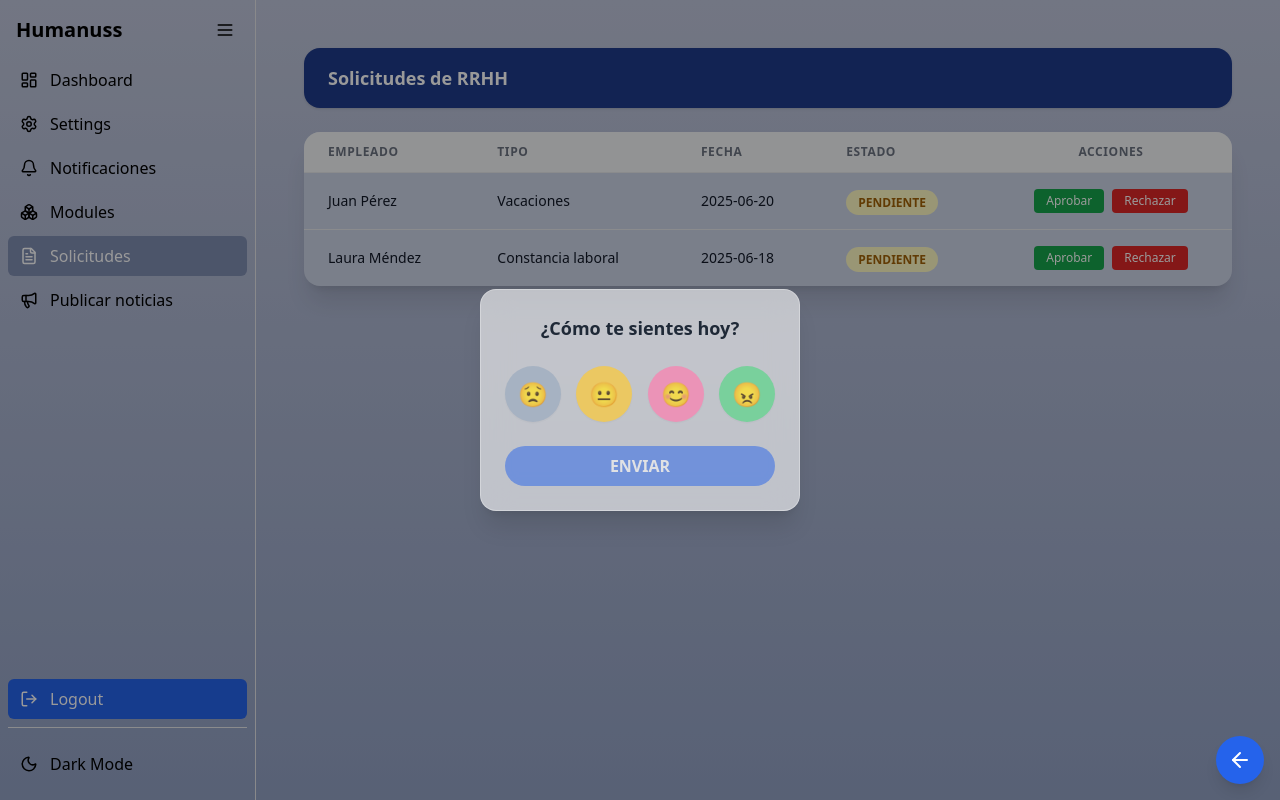
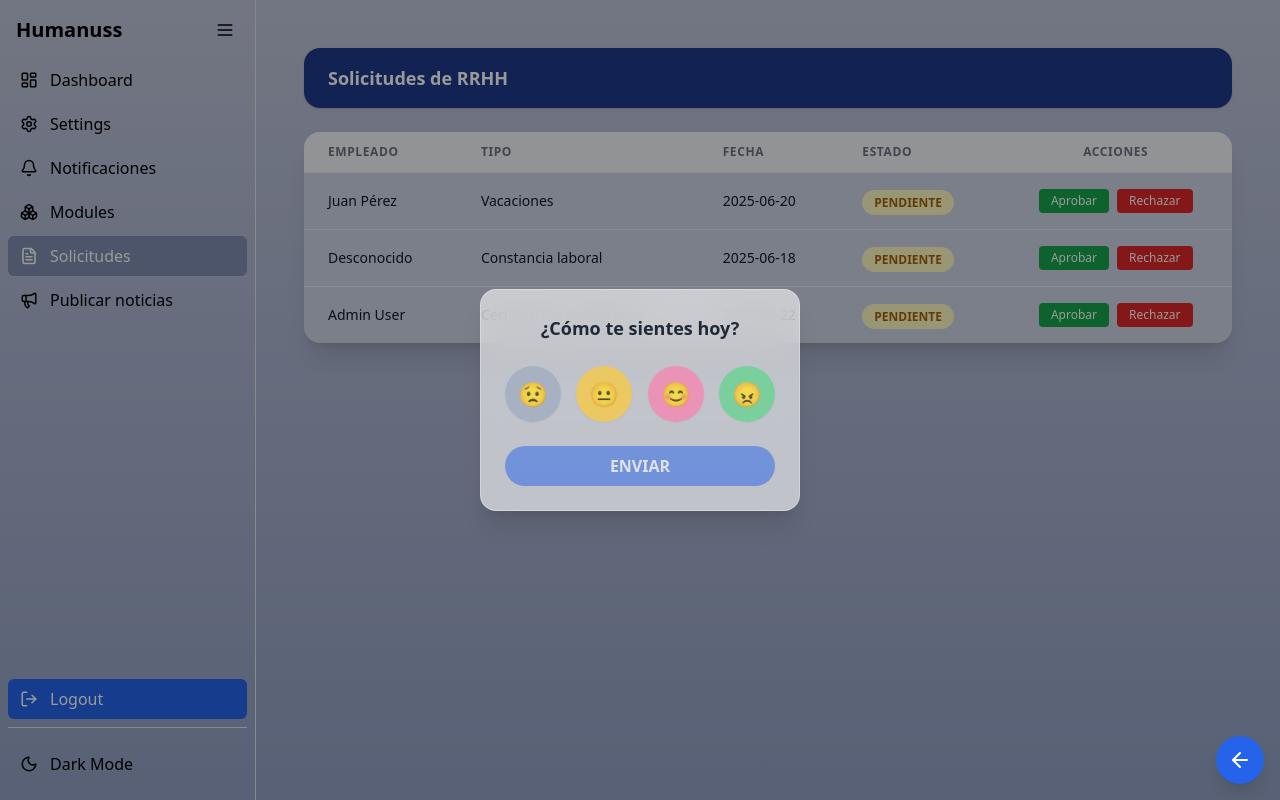
Before and after one commit to esquivel-diego/Humanuss_App_v1.0.0, a React (Vite) app: page /admin/solicitudes in a window 1280 px wide. Built offline with nearby package versions, Linux system fonts and the light colour scheme; sample sign-in values are in the browser's storage.

Commit message:
refactor(requests): replace static employee name with dynamic user lookup by userId

```diff
--- a/src/mocks/requests.json
+++ b/src/mocks/requests.json
@@ -1,16 +1,23 @@
 [
     {
         "id": 1,
-    "employee": "Juan Pérez",
+        "userId": 2,
         "type": "Vacaciones",
         "date": "2025-06-20",
         "status": "pendiente"
     },
     {
         "id": 2,
-    "employee": "Laura Méndez",
+        "userId": 3,
         "type": "Constancia laboral",
         "date": "2025-06-18",
         "status": "pendiente"
+    },
+    {
+        "id": 3,
+        "userId": 1,
+        "type": "Certificación de ingresos",
+        "date": "2025-06-22",
+        "status": "pendiente"
     }
 ]
--- a/src/pages/Notifications.tsx
+++ b/src/pages/Notifications.tsx
@@ -1,29 +1,19 @@
-import { useEffect, useState } from 'react'
+import { useEffect } from 'react'
 import { useAuthStore } from '@store/authStore'
-import rawNotifications from '@mocks/notifications.json'
-
-type Notification = {
-  id: number
-  userId: number
-  message: string
-  date: string
-  read: boolean
-}
-
-const notificationsMock = rawNotifications as Notification[]
+import { useNotificationStore } from '@store/notificationStore'
 
 const Notifications = () => {
   const user = useAuthStore((state) => state.user)
-  const [notifications, setNotifications] = useState<Notification[]>([])
+  const allNotifications = useNotificationStore((state) => state.notifications)
+  const markAllAsRead = useNotificationStore((state) => state.markAllAsRead)
+
+  const notifications = user
+    ? allNotifications.filter((n) => n.userId === user.id)
+    : []
 
   useEffect(() => {
-    if (user) {
-      const userNotifications = notificationsMock.filter(
-        (n) => n.userId === user.id
-      )
-      setNotifications(userNotifications)
-    }
-  }, [user])
+    if (user) markAllAsRead(user.id)
+  }, [user, markAllAsRead])
 
   return (
     <div className="min-h-screen text-gray-900 dark:text-gray-100 p-6">
@@ -34,7 +24,9 @@ const Notifications = () => {
 
         <div className="card-bg p-6 rounded-2xl shadow-lg space-y-4">
           {notifications.length === 0 ? (
-            <p className="text-sm text-gray-500 dark:text-gray-400">No tienes notificaciones por el momento.</p>
+            <p className="text-sm text-gray-500 dark:text-gray-400">
+              No tienes notificaciones por el momento.
+            </p>
           ) : (
             notifications.map((n) => (
               <div
--- a/src/pages/admin/AdminRequests.tsx
+++ b/src/pages/admin/AdminRequests.tsx
@@ -1,32 +1,27 @@
-import { useEffect, useState } from 'react'
 import { ArrowLeft } from 'lucide-react'
 import { useNavigate } from 'react-router-dom'
-import rawRequests from '@mocks/requests.json'
-
-type Request = {
-  id: number
-  employee: string
-  type: string
-  date: string
-  status: 'pendiente' | 'aprobada' | 'rechazada'
-}
-
-const requestsMock = rawRequests as Request[]
+import { useNotificationStore } from '@store/notificationStore'
+import { useRequestStore } from '@store/requestStore'
+import users from '@mocks/users.json'
 
 const AdminRequests = () => {
-  const [requests, setRequests] = useState<Request[]>([])
   const navigate = useNavigate()
+  const requests = useRequestStore((state) => state.requests)
+  const updateRequestStatus = useRequestStore((state) => state.updateStatus)
+  const addNotification = useNotificationStore((state) => state.addNotification)
 
-  useEffect(() => {
-    setRequests(requestsMock)
-  }, [])
+  const handleUpdate = (id: number, newStatus: 'aprobada' | 'rechazada') => {
+    const req = requests.find((r) => r.id === id)
+    if (!req) return
 
-  const updateStatus = (id: number, newStatus: 'aprobada' | 'rechazada') => {
-    setRequests((prev) =>
-      prev.map((req) =>
-        req.id === id ? { ...req, status: newStatus } : req
-      )
-    )
+    addNotification({
+      userId: req.userId,
+      message: `Tu solicitud de ${req.type.toLowerCase()} ha sido ${newStatus}`,
+      date: new Date().toISOString(),
+      read: false
+    })
+
+    updateRequestStatus(id, newStatus)
   }
 
   const getStatusColor = (status: string) => {
@@ -38,7 +33,6 @@ const AdminRequests = () => {
 
   return (
     <div className="min-h-screen text-gray-900 dark:text-gray-100 relative">
-      {/* Botón flotante de regreso */}
       <button
         onClick={() => navigate('/dashboard')}
         className="fixed bottom-4 right-4 z-50 inline-flex items-center justify-center w-12 h-12 rounded-full bg-blue-600 hover:bg-blue-700 transition shadow-lg"
@@ -48,12 +42,10 @@ const AdminRequests = () => {
       </button>
 
       <div className="max-w-5xl mx-auto p-6">
-        {/* Título estilo DaysTable */}
         <div className="bg-blue-900 text-white text-lg font-semibold px-6 py-4 rounded-2xl shadow mb-6">
           Solicitudes de RRHH
         </div>
 
-        {/* Tabla */}
         <div className="overflow-x-auto card-bg shadow-xl rounded-2xl">
           <table className="min-w-full table-auto divide-y divide-gray-200 dark:divide-gray-700">
             <thead className="bg-gray-100 dark:bg-gray-700 text-left">
@@ -67,10 +59,13 @@ const AdminRequests = () => {
             </thead>
             <tbody className="divide-y divide-gray-200 dark:divide-gray-700">
               {requests.map((req) => {
+                const user = users.find((u) => u.id === req.userId)
+                const employeeName = user?.name || 'Desconocido'
                 const statusLabel = req.status.toUpperCase()
+
                 return (
                   <tr key={req.id} className="hover:bg-gray-50 dark:hover:bg-gray-700 transition">
-                    <td className="px-6 py-4 text-sm">{req.employee}</td>
+                    <td className="px-6 py-4 text-sm">{employeeName}</td>
                     <td className="px-6 py-4 text-sm">{req.type}</td>
                     <td className="px-6 py-4 text-sm">{req.date}</td>
                     <td className="px-6 py-4">
@@ -82,13 +77,13 @@ const AdminRequests = () => {
                       {req.status === 'pendiente' ? (
                         <div className="flex justify-center gap-2">
                           <button
-                            onClick={() => updateStatus(req.id, 'aprobada')}
+                            onClick={() => handleUpdate(req.id, 'aprobada')}
                             className="px-3 py-1 rounded bg-green-600 text-white hover:bg-green-700 text-xs"
                           >
                             Aprobar
                           </button>
                           <button
-                            onClick={() => updateStatus(req.id, 'rechazada')}
+                            onClick={() => handleUpdate(req.id, 'rechazada')}
                             className="px-3 py-1 rounded bg-red-600 text-white hover:bg-red-700 text-xs"
                           >
                             Rechazar
--- /dev/null
+++ b/src/store/notificationStore.ts
@@ -0,0 +1,45 @@
+import { create } from 'zustand'
+
+export type Notification = {
+  id: number
+  userId: number
+  message: string
+  date: string
+  read: boolean
+}
+
+type NotificationStore = {
+  notifications: Notification[]
+  addNotification: (notif: Omit<Notification, 'id'>) => void
+  markAsRead: (id: number) => void
+  markAllAsRead: (userId: number) => void
+}
+
+export const useNotificationStore = create<NotificationStore>((set) => ({
+  notifications: [],
+
+  addNotification: (notif) =>
+    set((state) => ({
+      notifications: [
+        ...state.notifications,
+        {
+          id: state.notifications.length + 1,
+          ...notif
+        }
+      ]
+    })),
+
+  markAsRead: (id) =>
+    set((state) => ({
+      notifications: state.notifications.map((n) =>
+        n.id === id ? { ...n, read: true } : n
+      )
+    })),
+
+  markAllAsRead: (userId) =>
+    set((state) => ({
+      notifications: state.notifications.map((n) =>
+        n.userId === userId ? { ...n, read: true } : n
+      )
+    }))
+}))
--- /dev/null
+++ b/src/store/requestStore.ts
@@ -0,0 +1,29 @@
+import { create } from 'zustand'
+import rawRequests from '@mocks/requests.json'
+
+export type RequestStatus = 'pendiente' | 'aprobada' | 'rechazada'
+
+export type Request = {
+  id: number
+  employee: string
+  userId: number
+  type: string
+  date: string
+  status: RequestStatus
+}
+
+type RequestStore = {
+  requests: Request[]
+  updateStatus: (id: number, newStatus: RequestStatus) => void
+}
+
+export const useRequestStore = create<RequestStore>((set) => ({
+  requests: rawRequests as Request[],
+
+  updateStatus: (id, newStatus) =>
+    set((state) => ({
+      requests: state.requests.map((r) =>
+        r.id === id ? { ...r, status: newStatus } : r
+      )
+    }))
+}))
```
Lines whose indentation alone changed are shown as unchanged.
